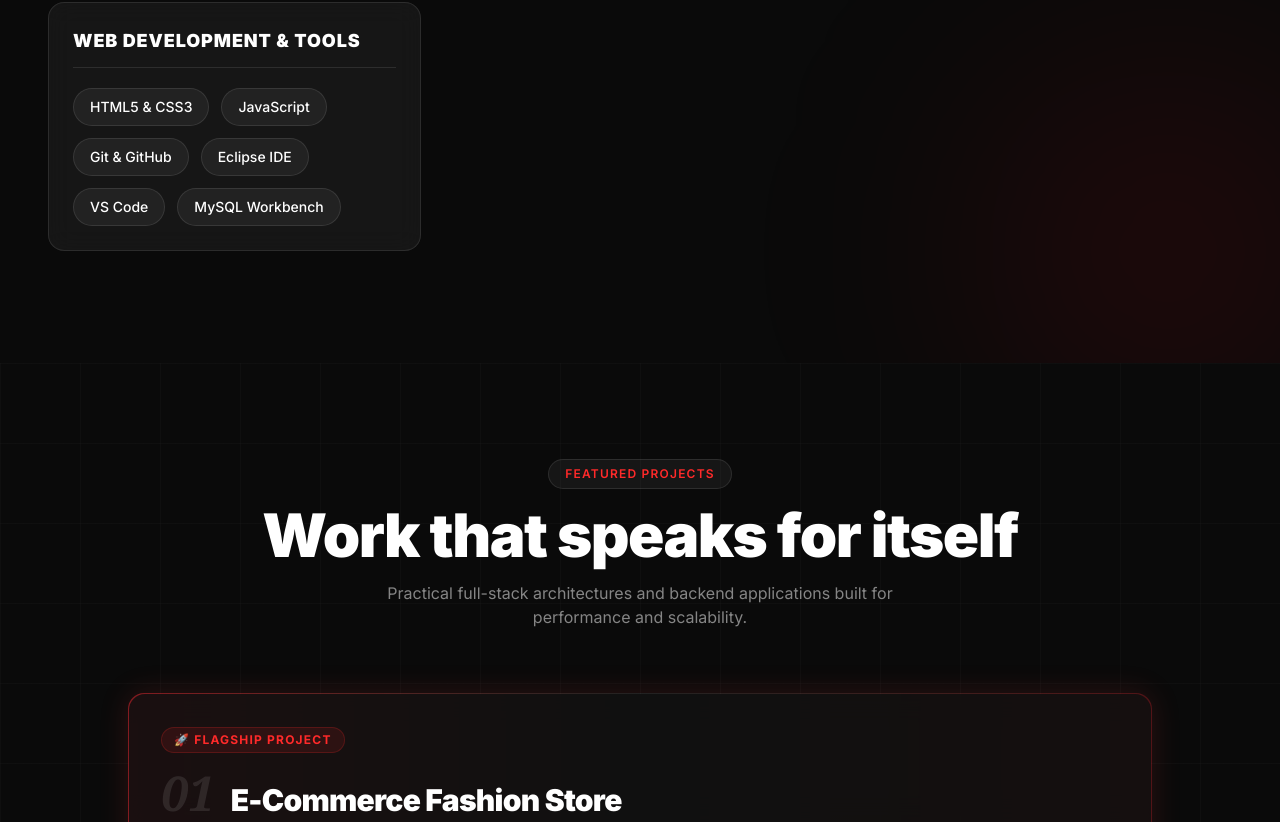
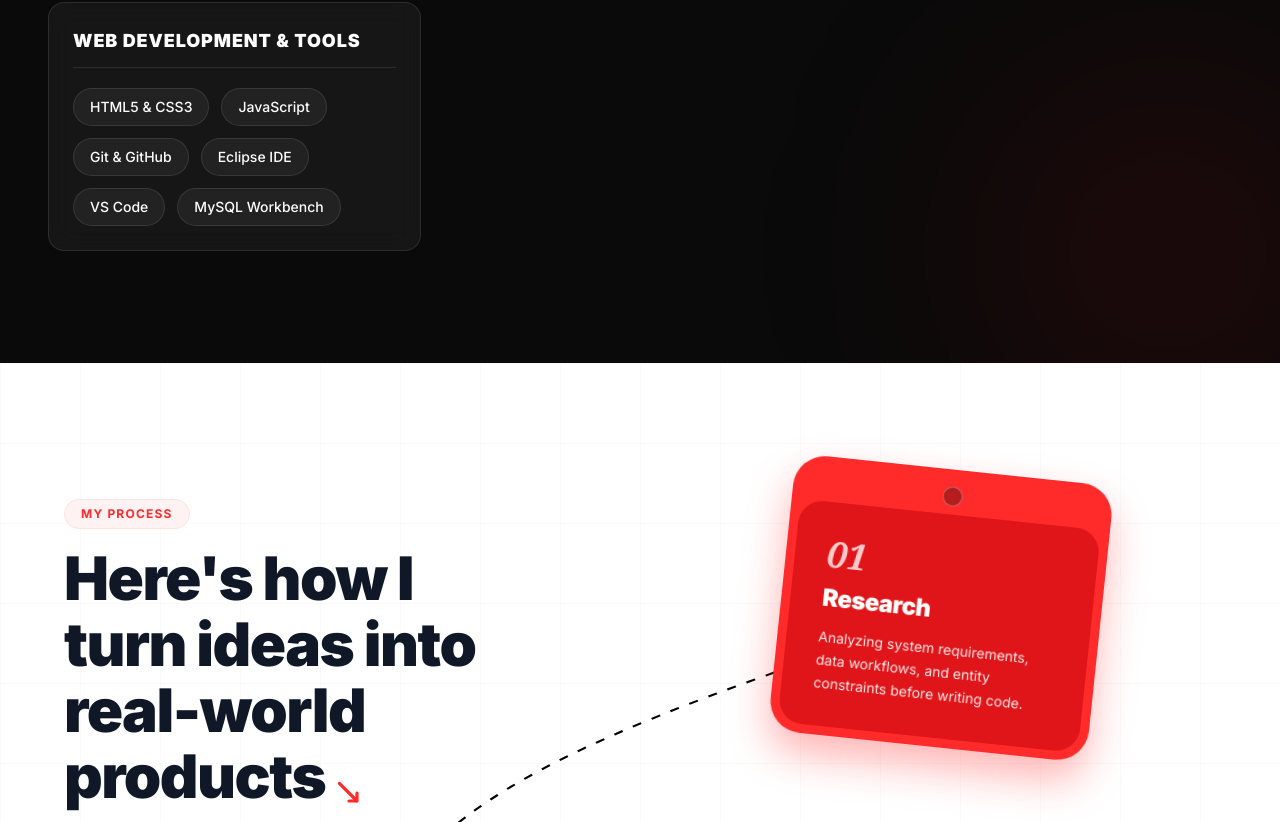
Before and after one commit to edigayugandhar/yugandhar-goud-e-portfolio, a React (Vite) app: page / in a window 1280 px wide. Shown: the part 1978-2800 px from the top of the page. Built offline with nearby package versions, Linux system fonts and the light colour scheme; no server answers.

Commit message:
Create Services component with animated scroll paths and hanging tag cards

```diff
--- a/src/App.jsx
+++ b/src/App.jsx
@@ -3,6 +3,7 @@ import Navbar from './components/Navbar'
 import Hero from './components/Hero'
 import About from './components/About'
 import TechnicalSkills from './components/TechnicalSkills'
+import Services from './components/Services'
 import Projects from './components/Projects'
 import Internships from './components/Internships'
 import Leadership from './components/Leadership'
@@ -19,6 +20,7 @@ export default function App() {
       <Hero />
       <About />
       <TechnicalSkills />
+      <Services />
       <Projects />
       {internshipsList && internshipsList.length > 0 && <Internships />}
       {leadershipList && leadershipList.length > 0 && <Leadership />}
--- /dev/null
+++ b/src/components/Services.jsx
@@ -0,0 +1,289 @@
+import { useRef, useState } from 'react'
+import { motion, useScroll, useSpring, useMotionValueEvent } from 'framer-motion'
+import { skillsContent } from '../data/portfolioData'
+
+// Hanging Tag Card with active state tied to pathLength scroll progress
+function TagCard({
+  number,
+  title,
+  text,
+  className,
+  aosDelay,
+  aosType,
+  pathLength,
+  containerRef,
+}) {
+  const [isActive, setIsActive] = useState(false)
+  const cardRef = useRef(null)
+
+  // Listen to pathLength motion value changes and activate card as line passes
+  useMotionValueEvent(pathLength, 'change', (latest) => {
+    if (!cardRef.current || !containerRef.current) return
+    const containerRect = containerRef.current.getBoundingClientRect()
+    const cardRect = cardRef.current.getBoundingClientRect()
+    const containerHeight = containerRef.current.offsetHeight
+    const cardTop = cardRect.top - containerRect.top
+    const progressPos = latest * containerHeight
+
+    if (progressPos >= cardTop + 50) {
+      setIsActive(true)
+    } else {
+      setIsActive(false)
+    }
+  })
+
+  return (
+    <div
+      ref={cardRef}
+      data-aos={aosType}
+      data-aos-delay={aosDelay}
+      className={`
+        w-72 sm:w-80 rounded-[2rem] p-2 transition-all duration-700
+        ${isActive
+          ? 'bg-[#ff2a2a] shadow-[0_20px_40px_rgba(255,42,42,0.35)] border border-red-500/30'
+          : 'bg-white shadow-[0_15px_30px_rgba(0,0,0,0.08)] border border-gray-200'
+        }
+        ${className}
+      `}
+    >
+      {/* Small punched hole circle at the top */}
+      <div
+        className={`w-5 h-5 rounded-full mx-auto my-2 transition-colors duration-700 ${
+          isActive
+            ? 'bg-red-900/60 border border-white/30 shadow-inner'
+            : 'bg-gray-200 border border-gray-300 shadow-inner'
+        }`}
+      />
+
+      {/* Inner rounded-[1.5rem] panel */}
+      <div
+        className={`mt-2 p-8 min-h-[220px] rounded-[1.5rem] flex flex-col justify-between transition-colors duration-700 ${
+          isActive ? 'bg-red-700/50 text-white' : 'bg-[#f4f4f4] text-gray-900'
+        }`}
+      >
+        <div>
+          {/* Number: serif italic */}
+          <span
+            className={`font-serif italic text-4xl font-bold block mb-2 transition-colors duration-700 ${
+              isActive ? 'text-red-200' : 'text-gray-400'
+            }`}
+          >
+            {number}
+          </span>
+          {/* Title */}
+          <h3 className="text-2xl font-black mb-3 tracking-tight">
+            {title}
+          </h3>
+        </div>
+
+        {/* Text */}
+        <p
+          className={`text-sm leading-relaxed transition-colors duration-700 ${
+            isActive ? 'text-white/90' : 'text-gray-600'
+          }`}
+        >
+          {text}
+        </p>
+      </div>
+    </div>
+  )
+}
+
+export default function Services() {
+  const containerRef = useRef(null)
+
+  // Scroll progress for animated path drawing
+  const { scrollYProgress } = useScroll({
+    target: containerRef,
+    offset: ['start center', 'end center'],
+  })
+
+  const pathLength = useSpring(scrollYProgress, {
+    stiffness: 60,
+    damping: 20,
+    restDelta: 0.001,
+  })
+
+  // Desktop S-curve path definition
+  const desktopPath =
+    'M 650,200 C 400,300 200,400 300,600 C 400,800 750,750 700,950 C 650,1150 400,1150 300,1200'
+
+  // Card placement configurations matching desktop positions and tilts
+  const cardConfigs = [
+    {
+      className:
+        'md:absolute md:top-[10px] md:right-[5%] lg:right-[10%] rotate-2 md:rotate-6',
+      aosType: 'fade-left',
+      aosDelay: 100,
+    },
+    {
+      className:
+        'md:absolute md:top-[450px] md:left-[5%] lg:left-[10%] -rotate-2 md:-rotate-6',
+      aosType: 'fade-right',
+      aosDelay: 200,
+    },
+    {
+      className:
+        'md:absolute md:top-[700px] md:right-[5%] lg:right-[15%] rotate-1 md:rotate-3',
+      aosType: 'fade-left',
+      aosDelay: 300,
+    },
+    {
+      className:
+        'md:absolute md:top-[1050px] md:left-[15%] lg:left-[25%] -rotate-1 md:-rotate-3',
+      aosType: 'fade-right',
+      aosDelay: 400,
+    },
+  ]
+
+  return (
+    <section
+      id="process"
+      ref={containerRef}
+      className="bg-white pt-24 pb-32 px-6 md:px-12 relative overflow-hidden bg-[linear-gradient(to_right,#8080800a_1px,transparent_1px),linear-gradient(to_bottom,#8080800a_1px,transparent_1px)] bg-[size:80px_80px]"
+    >
+      <div className="max-w-6xl mx-auto relative md:h-[1350px]">
+        {/* ── Header block ── */}
+        <div
+          data-aos="fade-up"
+          className="md:absolute top-10 left-0 md:w-[450px] z-20 mb-16 md:mb-0"
+        >
+          {skillsContent.badge && (
+            <div className="inline-block px-4 py-1.5 rounded-full bg-red-50 border border-red-100 text-[#ff2a2a] text-xs font-bold uppercase tracking-widest mb-4">
+              {skillsContent.badge}
+            </div>
+          )}
+          <h2 className="text-4xl md:text-5xl lg:text-6xl font-black leading-[1.1] text-gray-900 tracking-tight mb-4">
+            {skillsContent.heading}
+            {/* Small hand-drawn arrow SVG */}
+            <svg
+              className="w-8 h-8 text-[#ff2a2a] inline-block ml-2 align-bottom"
+              viewBox="0 0 20 20"
+              fill="none"
+              stroke="currentColor"
+              strokeWidth={2}
+              strokeLinecap="round"
+              strokeLinejoin="round"
+              aria-hidden="true"
+            >
+              <path d="M4 4 Q 10 10 15 15 M 15 15 L 10 15 M 15 15 L 15 10" />
+            </svg>
+          </h2>
+          <p className="text-gray-500 text-sm md:text-base leading-relaxed">
+            {skillsContent.description}
+          </p>
+        </div>
+
+        {/* ── Desktop SVG: 3-layer animated path ── */}
+        <svg
+          className="hidden md:block absolute top-0 left-0 w-full h-[1350px] pointer-events-none z-0"
+          viewBox="0 0 1000 1350"
+          preserveAspectRatio="none"
+          aria-hidden="true"
+        >
+          <defs>
+            {/* Layer 2: Mask for desktop path animation */}
+            <mask id="path-mask">
+              <motion.path
+                d={desktopPath}
+                fill="none"
+                stroke="white"
+                strokeWidth={20}
+                style={{ pathLength }}
+              />
+            </mask>
+          </defs>
+
+          {/* Layer 1: Faint guide path */}
+          <path
+            d={desktopPath}
+            fill="none"
+            stroke="#cbd5e1"
+            strokeWidth={2}
+            strokeDasharray="8 10"
+          />
+
+          {/* Layer 3: Real black dashed path revealed by mask */}
+          <path
+            d={desktopPath}
+            fill="none"
+            stroke="black"
+            strokeWidth={2}
+            strokeDasharray="8 10"
+            mask="url(#path-mask)"
+          />
+        </svg>
+
+        {/* ── Mobile SVG: 3-layer straight vertical path ── */}
+        <svg
+          className="md:hidden absolute top-0 left-1/2 -translate-x-1/2 w-4 h-full pointer-events-none z-0"
+          viewBox="0 0 4 100"
+          preserveAspectRatio="none"
+          aria-hidden="true"
+        >
+          <defs>
+            {/* Mask for mobile straight vertical path */}
+            <mask id="path-mask-mobile">
+              <motion.path
+                d="M 2,0 L 2,100"
+                fill="none"
+                stroke="white"
+                strokeWidth={20}
+                style={{ pathLength }}
+              />
+            </mask>
+          </defs>
+
+          {/* Faint guide line */}
+          <path
+            d="M 2,0 L 2,100"
+            fill="none"
+            stroke="#cbd5e1"
+            strokeWidth={2}
+            strokeDasharray="4 6"
+            vectorEffect="non-scaling-stroke"
+          />
+
+          {/* Real dashed line revealed by mask */}
+          <path
+            d="M 2,0 L 2,100"
+            fill="none"
+            stroke="black"
+            strokeWidth={2}
+            strokeDasharray="4 6"
+            vectorEffect="non-scaling-stroke"
+            mask="url(#path-mask-mobile)"
+          />
+        </svg>
+
+        {/* ── Cards Container ── */}
+        <div className="flex flex-col gap-8 md:gap-12 items-center md:block relative z-10">
+          {skillsContent.cards.map((card, idx) => (
+            <TagCard
+              key={card.number}
+              number={card.number}
+              title={card.title}
+              text={card.text}
+              className={cardConfigs[idx]?.className || ''}
+              aosType={cardConfigs[idx]?.aosType || 'fade-up'}
+              aosDelay={cardConfigs[idx]?.aosDelay || 100}
+              pathLength={pathLength}
+              containerRef={containerRef}
+            />
+          ))}
+
+          {/* Handwritten end note */}
+          {skillsContent.endText && (
+            <div
+              className="hidden md:block absolute top-[1250px] left-[60%] font-['Caveat',cursive] text-3xl text-gray-600 rotate-6 select-none"
+              data-aos="fade-up"
+              data-aos-delay="500"
+            >
+              {skillsContent.endText}
+            </div>
+          )}
+        </div>
+      </div>
+    </section>
+  )
+}
```
